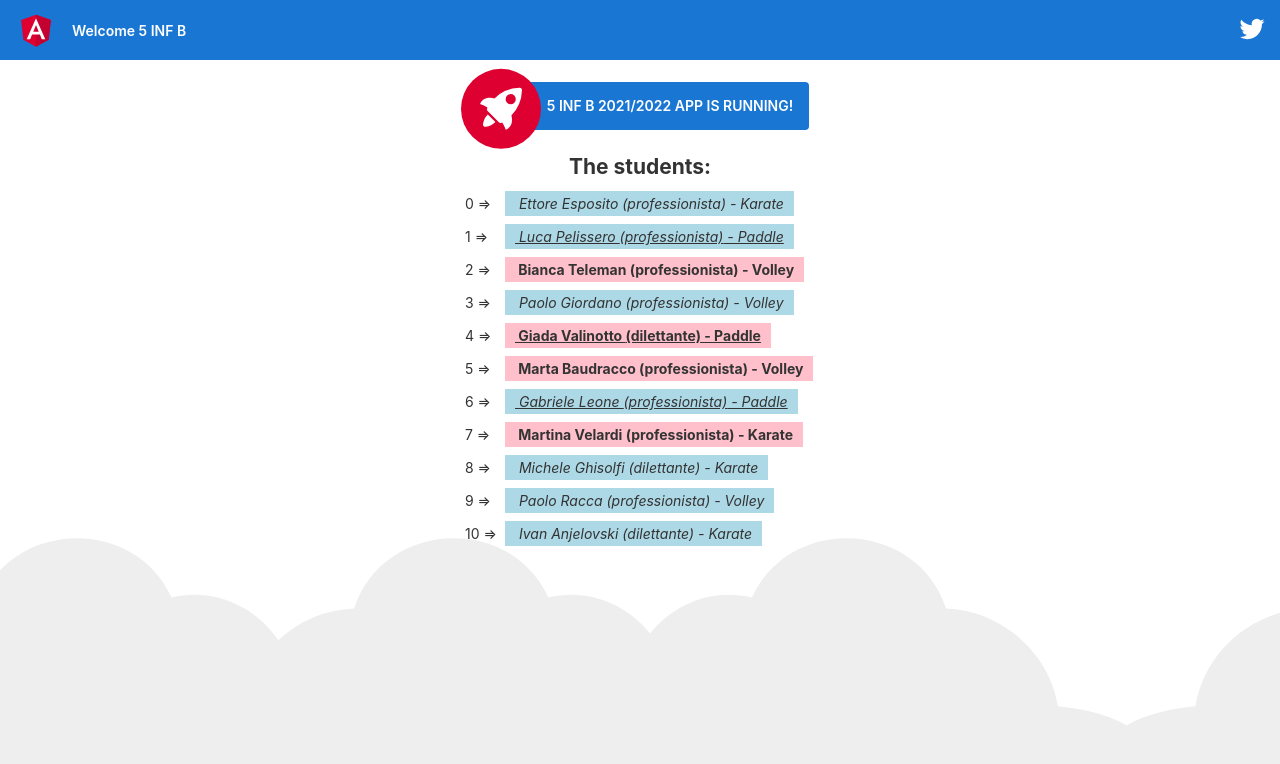
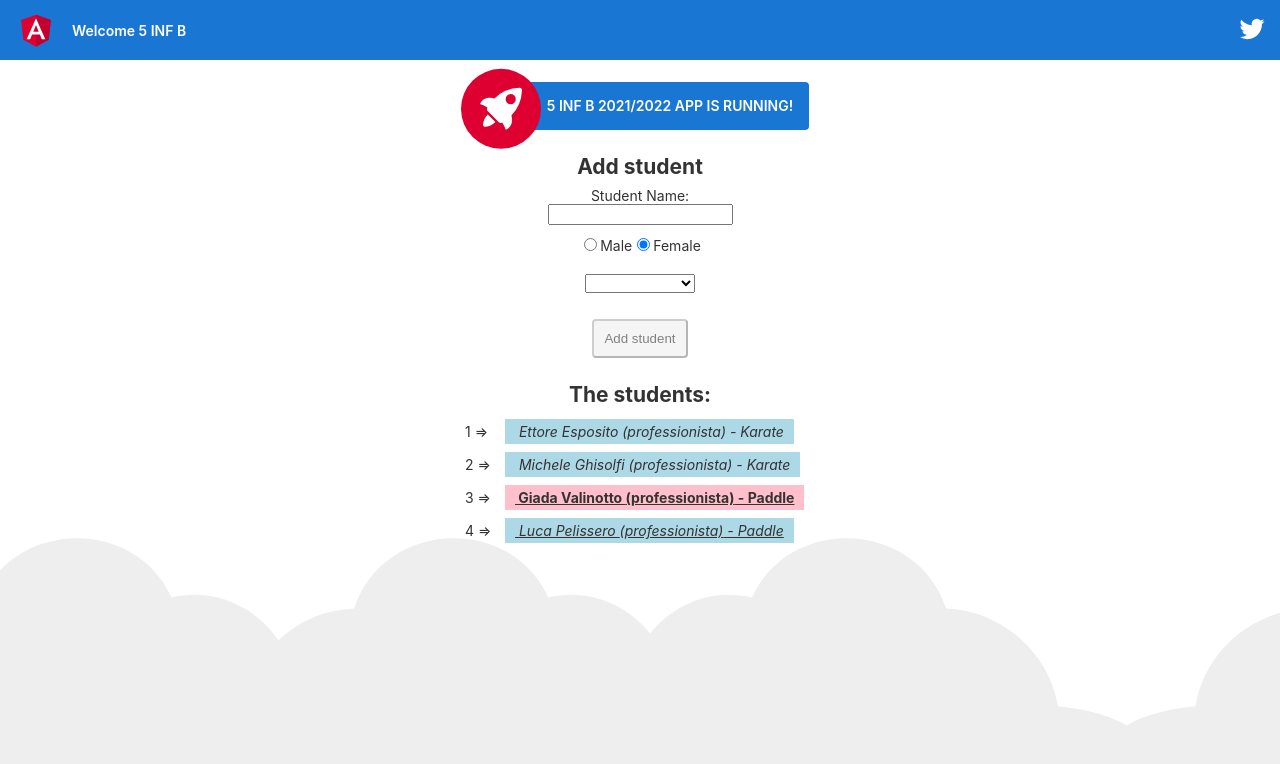
Before and after one commit to vallauri-ict/angular-course-michele-ghisolfi, an Angular app: page / in a window 1280 px wide. Shown: the top 764 px of the page. Built offline with nearby package versions, Linux system fonts and the light colour scheme.

Commit message:
ngModel and ViewChild to add new studnets to the list

```diff
--- a/src/app/app.component.css
+++ b/src/app/app.component.css
@@ -7,13 +7,33 @@
   -moz-osx-font-smoothing: grayscale;
 }
 
-h1,
-h2,
-h3,
-h4,
-h5,
-h6, .student {
+h1,  h2, h3, h4, h5, h6, .student {
   margin: 8px 0;
+}
+
+button {
+  background-color: #1976d2;
+  padding: 10px;
+  color: white;
+  margin: 16px auto;
+  border-radius: 4px;
+}
+
+button:disabled {
+  background-color: whitesmoke;
+  color: grey;
+}
+
+.gender-selection{
+  margin: 10px auto;
+}
+.gender-selection>div{
+  display: inline-block;
+}
+
+.hobbie-selection{
+  width: 110px;
+  margin: 10px auto;
 }
 
 .student {
--- a/src/app/app.component.html
+++ b/src/app/app.component.html
@@ -37,6 +37,29 @@
     <span>{{ title }} APP IS RUNNING!</span>
   </div>
 
+  <h2>Add student</h2>
+  <label for="txtName"> Student Name: </label>
+  <input type="text" id="txtName" #txtName [(ngModel)]="studentName">
+
+  <div class="gender-selection">
+    <div>
+      <input id="male" type="radio" value="M" name="gender" [(ngModel)]="studentGender">
+      <label for="male">Male</label>
+    </div>
+    <div>
+      <input id="female" type="radio" value="F" name="gender" [(ngModel)]="studentGender">
+      <label for="female">Female</label>
+    </div>
+  </div>
+
+  <select class="hobbie-selection" [(ngModel)]="studentHobbie">
+    <option *ngFor='let hobbie of hobbies' [value]="hobbie">
+      {{hobbie}}
+    </option>
+  </select>
+
+  <button [disabled]="studentName.length==0" (click)="onAddStudent()"> Add student </button>
+
   <h2> The students:</h2>
   <!-- <div *ngFor="let item of studentList">
     {{item.name}} - {{item.hobby}}
@@ -44,7 +67,7 @@
 
   <!-- <app-student *ngFor="let item of studentList" [student]="item">  </app-student> -->
   <div class="student" *ngFor="let item of studentList; let i = index">
-    <span>{{i}} => </span>
+    <span>{{i + 1}} => </span>
     <app-student [student]="item"></app-student>
   </div>
 
--- a/src/app/app.component.ts
+++ b/src/app/app.component.ts
@@ -1,4 +1,4 @@
-import { Component } from '@angular/core';
+import { Component, ViewChild, ElementRef } from '@angular/core';
 
 @Component({
   selector: 'app-root',
@@ -6,9 +6,11 @@
   styleUrls: ['./app.component.css']
 })
 export class AppComponent {
+  @ViewChild("txtName") txtName!: ElementRef;
+
   title = '5 INF B 2021/2022';
 
-  studentList = [
+  studentRepository = [
     { name: 'Ettore Esposito', hobby: 'Karate', gender: 'M', isPro: false },
     { name: 'Luca Pelissero', hobby: 'Paddle', gender: 'M', isPro: false },
     { name: 'Bianca Teleman', hobby: 'Volley', gender: 'F', isPro: false },
@@ -16,9 +18,39 @@
     { name: 'Giada Valinotto', hobby: 'Paddle', gender: 'F', isPro: false },
     { name: 'Marta Baudracco', hobby: 'Volley', gender: 'F', isPro: false },
     { name: 'Gabriele Leone', hobby: 'Paddle', gender: 'M', isPro: false },
-    { name: 'Martina Velardi', hobby: 'Karate', gender: 'F', isPro: false},
-    { name: 'Michele Ghisolfi', hobby: 'Karate', gender: 'M', isPro: false},
-    { name: 'Paolo Racca', hobby: 'Volley', gender: 'M', isPro: false},
-    { name: 'Ivan Anjelovski', hobby: 'Karate', gender: 'M', isPro: false}
+    { name: 'Martina Velardi', hobby: 'Karate', gender: 'F', isPro: false },
+    { name: 'Michele Ghisolfi', hobby: 'Karate', gender: 'M', isPro: false },
+    { name: 'Paolo Racca', hobby: 'Volley', gender: 'M', isPro: false },
+    { name: 'Ivan Anjelovski', hobby: 'Karate', gender: 'M', isPro: false }
   ]
+
+  hobbies = ["Karate", "Paddle", "Volley", "Tennis", "Soccer"]
+
+  studentList: any = []
+
+  studentName: string = ""
+  studentGender: string = "F"
+  studentHobbie: string = "" //this.hobbies[0]
+
+  constructor() {
+    for (let i = 0; i < 4; i++) {
+      let num = Math.floor(Math.random() * this.studentRepository.length)
+      console.log(num)
+      let dummyStudent = this.studentRepository[num]
+      this.studentList.push(dummyStudent)
+      this.studentRepository.splice(num, 1)
+    }
+  }
+
+  onAddStudent() {
+    let newStudent = {
+      name: this.studentName,
+      hobby: this.studentHobbie,
+      gender: this.studentGender,
+      isPro: false
+    }
+    this.studentList.push(newStudent)
+    this.studentName = ""
+    this.txtName.nativeElement.focus()
+  }
 }
--- a/src/app/app.module.ts
+++ b/src/app/app.module.ts
@@ -1,4 +1,5 @@
 import { NgModule } from '@angular/core';
+import { FormsModule } from '@angular/forms';
 import { BrowserModule } from '@angular/platform-browser';
 
 import { AppComponent } from './app.component';
@@ -10,7 +11,8 @@
     StudentComponent
   ],
   imports: [
-    BrowserModule
+    BrowserModule,
+    FormsModule
   ],
   providers: [],
   bootstrap: [AppComponent]
```
